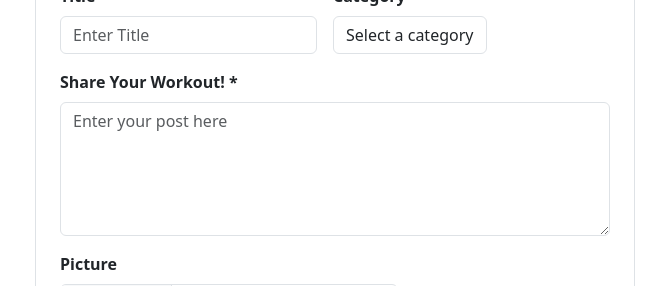
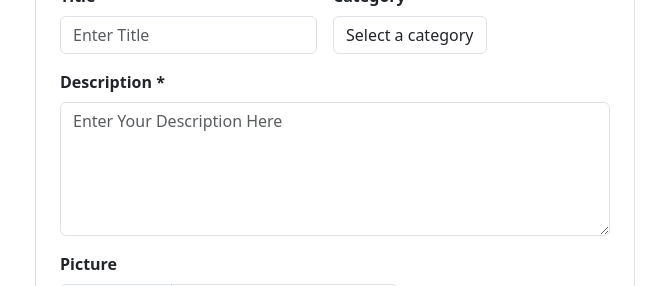
Before and after one commit to HasanHammadDev/Fitness-Message-Board, a React (Vite) app: page /add in a window 1280 px wide. Shown: the part 281-567 px from the top of the page, without its empty margins (305-974 px from the left). Built offline with nearby package versions, Linux system fonts and the light colour scheme; what javascript-time-ago would draw is missing.

Commit message:
Server is on the cloud now

```diff
--- a/src/components/AddMessage.jsx
+++ b/src/components/AddMessage.jsx
@@ -89,12 +89,12 @@ function AddMessage() {
         </div>
 
         <Form.Group className="mb-3 w-100" controlId="formBasicPost">
-          <Form.Label className="fw-bold">Share Your Workout! *</Form.Label>
+          <Form.Label className="fw-bold">Description *</Form.Label>
           <Form.Control
             as="textarea"
             rows={5}
             className="message-textarea"
-            placeholder="Enter your post here"
+            placeholder="Enter Your Description Here"
             onChange={(e) => handleChange("post", e.target.value)}
           />
         </Form.Group>
```
Also changed, not shown: 1 other file (tests, documents, lock files or other folders).
